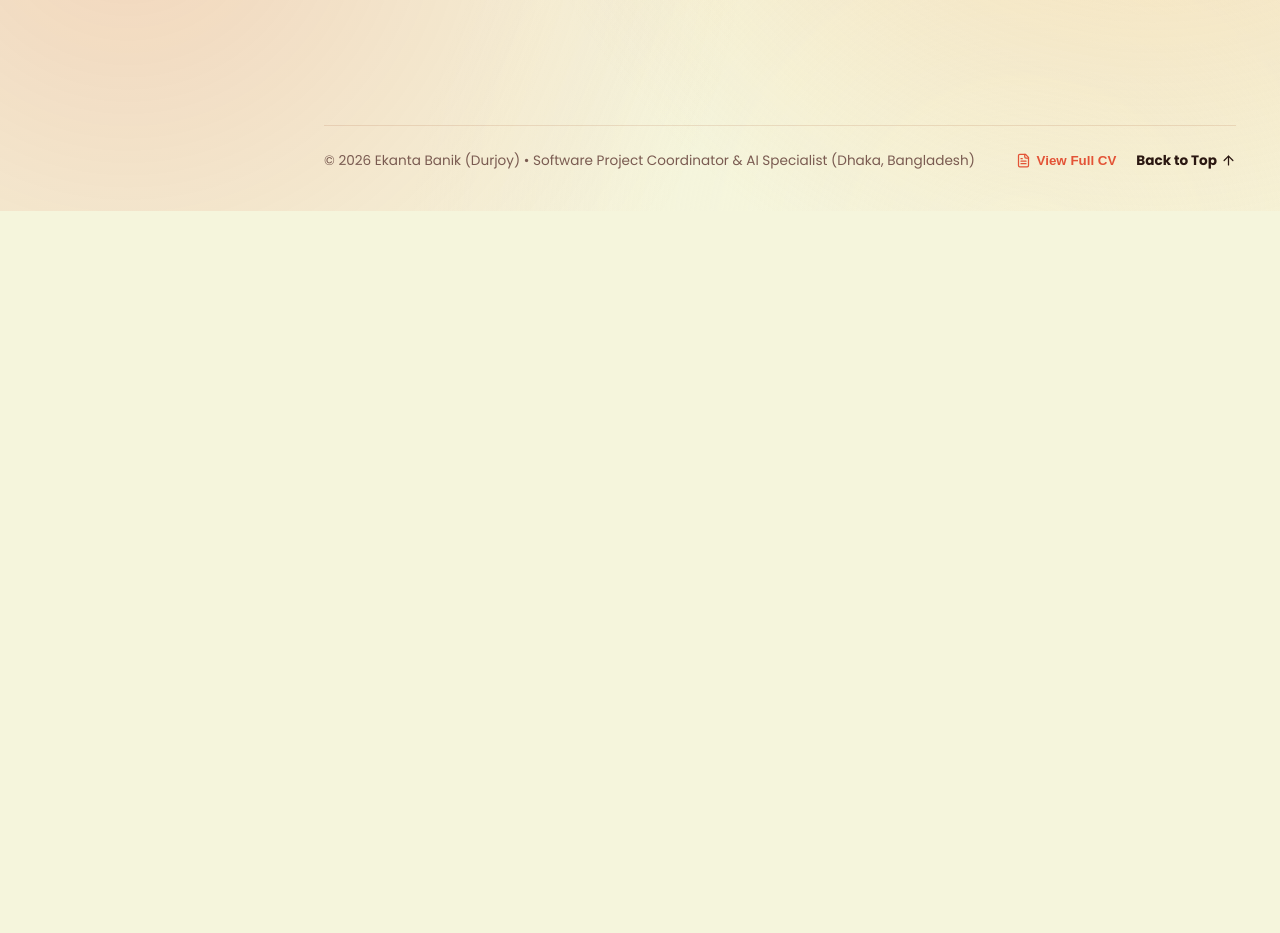
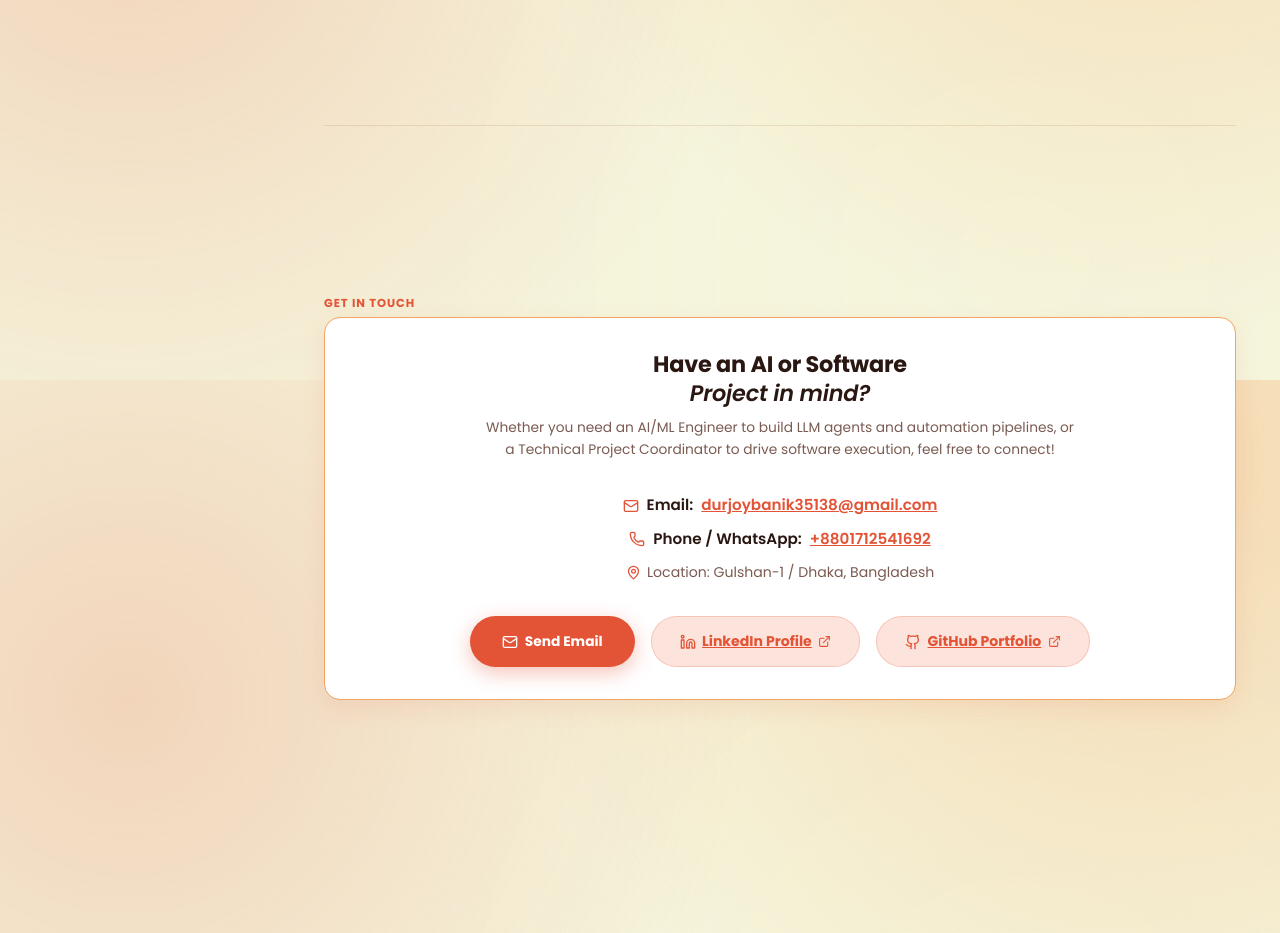
Before and after one commit to Ekaanta/durjoy_portfolio, a Next.js app: page / in a window 1280 px wide. Shown: the part 9220-10153 px from the top of the page. Before the commit the page ends 9431 px from the top, so only its background shows below. Built offline with nearby package versions, Linux system fonts and the light colour scheme.

Commit message:
Remove bottom copyright footer section

```diff
--- a/app/page.tsx
+++ b/app/page.tsx
@@ -11,7 +11,7 @@ import ProcessSection from "@/components/ProcessSection";
 import ClientManagementSection, { VideoItem } from "@/components/ClientManagementSection";
 import WorkSamplesSection from "@/components/WorkSamplesSection";
 import FaqSection from "@/components/FaqSection";
-import Footer from "@/components/Footer";
+import ContactSection from "@/components/ContactSection";
 
 import ProjectsModal from "@/components/modals/ProjectsModal";
 import ReviewsModal from "@/components/modals/ReviewsModal";
@@ -81,8 +81,8 @@ export default function Home() {
         {/* Got any questions? (FAQ Accordion) */}
         <FaqSection />
 
-        {/* Footer with Giant DURJOY Header */}
-        <Footer onOpenCvModal={() => setCvModalOpen(true)} />
+        {/* Contact Section */}
+        <ContactSection />
       </main>
 
       {/* Interactive Modals */}
```
Also changed, not shown: 1 other file (tests, documents, lock files or other folders).
